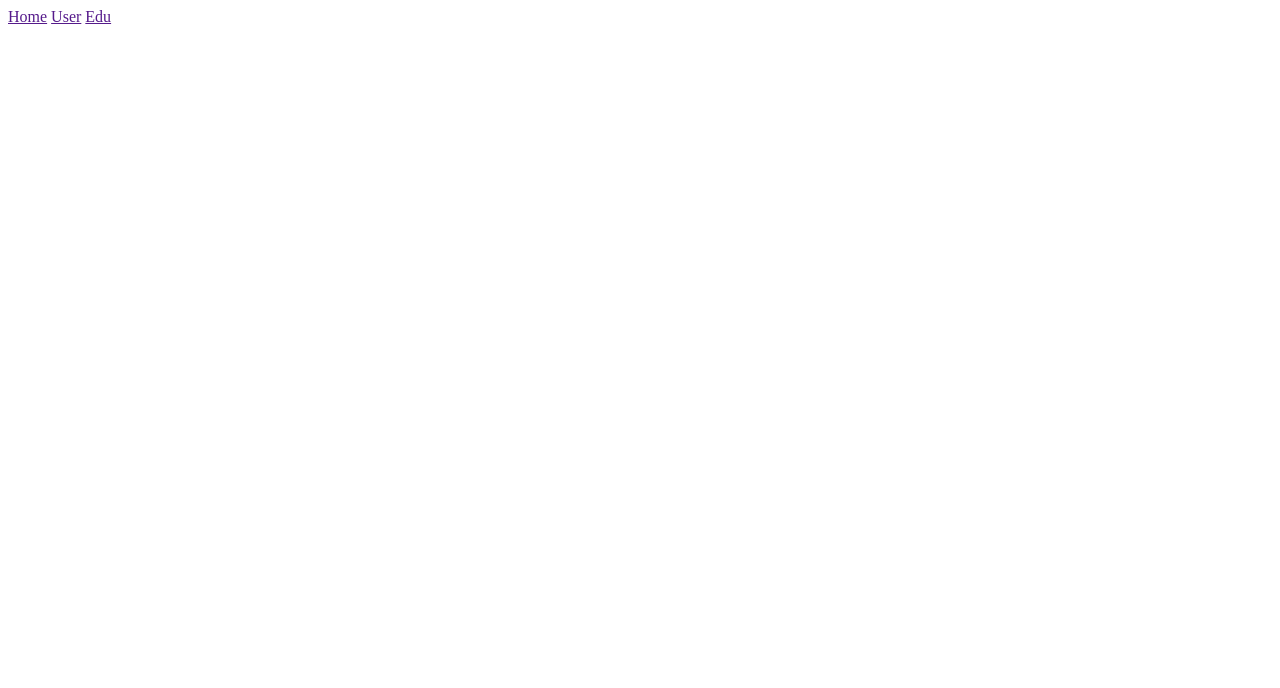
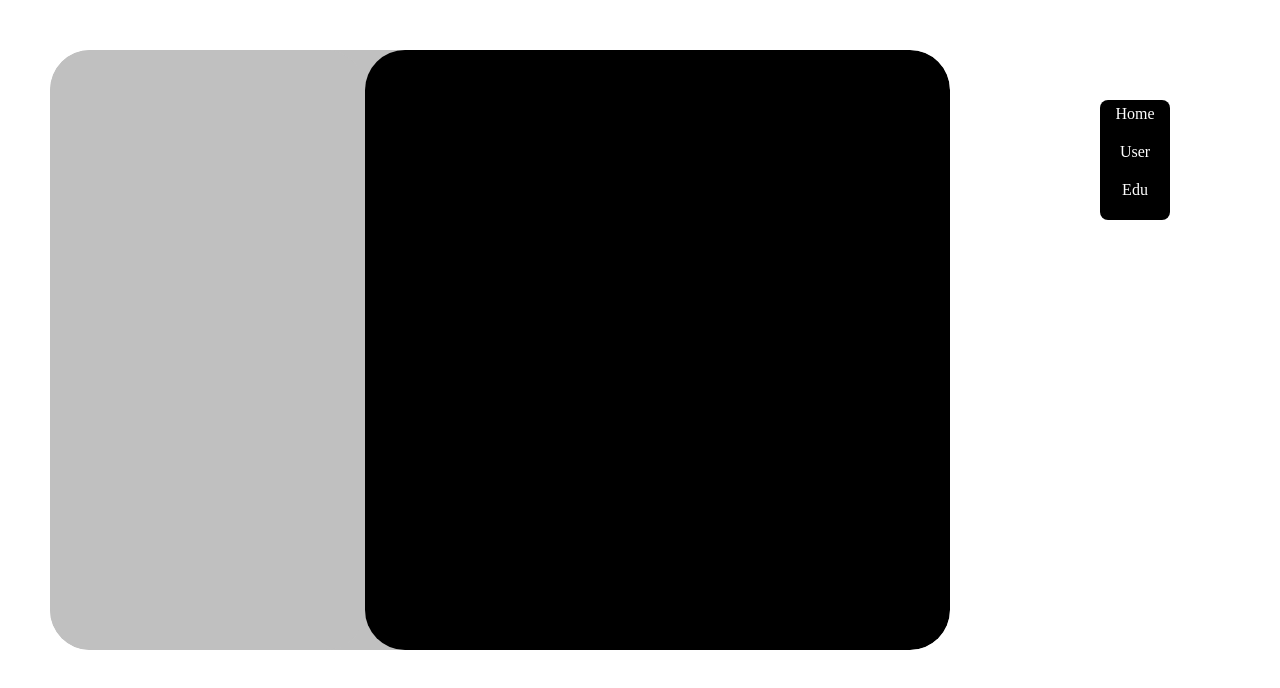
Before and after one commit to damirovas/breezy, a plain HTML site: page index.html in a window 1280 px wide. Drawn offline with Linux system fonts and the light colour scheme.

Commit message:
base is done

```diff
--- a/index.html
+++ b/index.html
@@ -5,6 +5,7 @@
     <meta http-equiv="X-UA-Compatible" content="IE=edge">
     <meta name="viewport" content="width=device-width, initial-scale=1.0">
     <title>breezy</title>
+    <link rel="stylesheet" href="./style.css">
 </head>
 <body>
     <div class="wrapper">
--- a/style.css
+++ b/style.css
@@ -1,5 +1,7 @@
 :root{
-
+--white:#fff;
+--black:#000;
+--grey:#C0C0C0;
 }
 
 *{
@@ -13,4 +15,54 @@ body{
     /* viewheight */
     justify-content: center;
     align-items: center;
+    padding: 50px;
 }
+/* making toolbar start */
+.toolbar{
+    display: flex;
+    flex-direction: column;
+    align-items: center;
+
+    gap: 20px;
+    color: var(--white);
+    border-radius: 8px;
+    padding: 5px;
+    background-color: var(--black);
+    width: 70px;
+    height: 120px;
+    position: absolute;
+    right: 110px;
+    top: 100px;
+
+
+}
+a{
+    color: var(--white);
+    text-decoration: none;
+}
+
+/* making toolbar end */
+.wrapper{
+    max-width: 1200px;
+    width: 900px;
+    height: 600px;
+    display: flex;
+    border-radius: 40px;
+    overflow: hidden;
+    background-color: var(--grey);
+
+}
+.left{
+flex-basis: 35%;
+background-color: var(--grey);
+border-radius: 40px;
+
+
+
+}
+.right{
+    flex-basis: 65%;
+    background-color: var(--black);
+    border-radius: 40px;
+
+}
```
